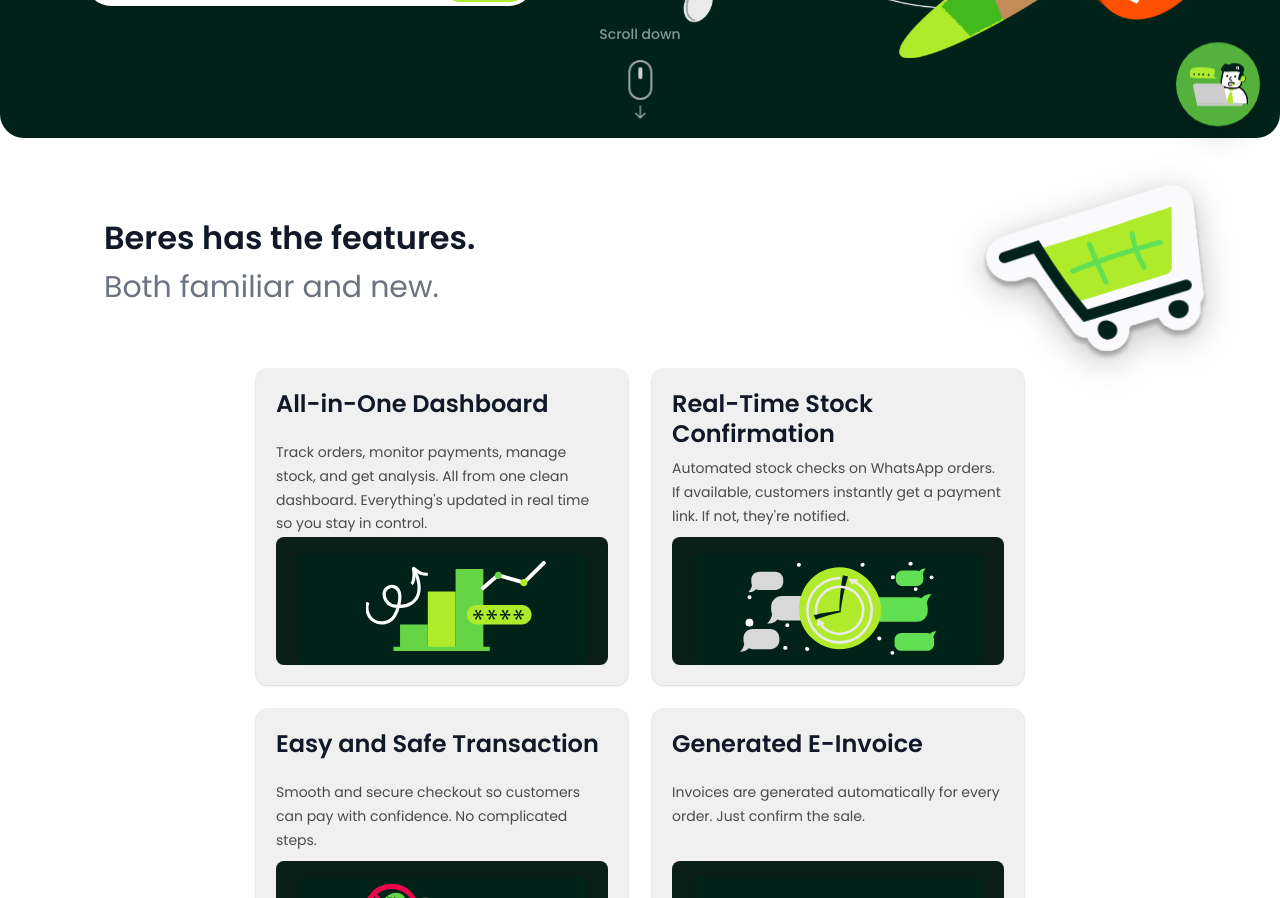
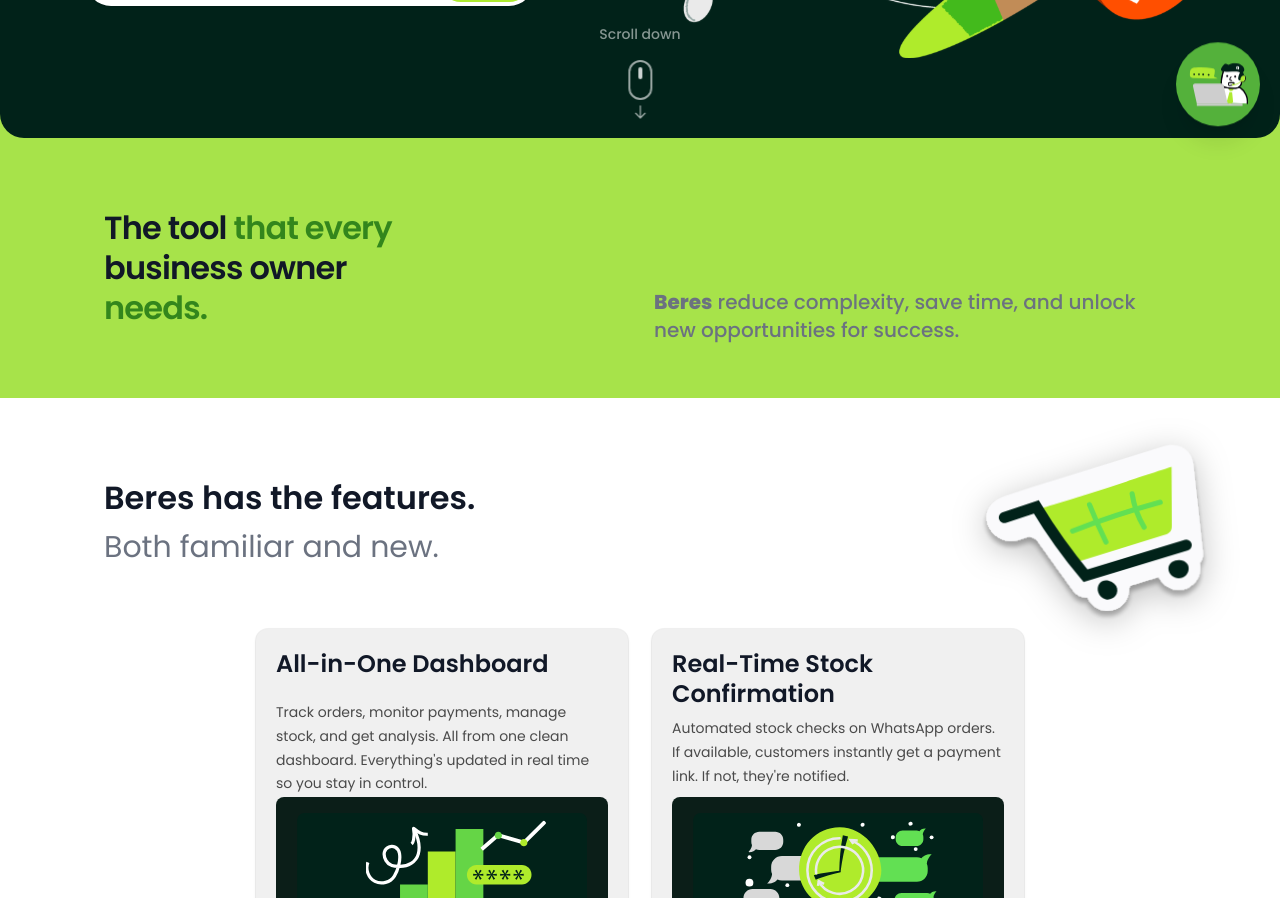
Before and after one commit to nazrinamir/BeresLandingPage, a React (Vite) app in the folder frontend/: page / in a window 1280 px wide. Shown: the part 640-1538 px from the top of the page. Built offline with nearby package versions, Linux system fonts and the light colour scheme.

Commit message:
Add new section

```diff
--- a/frontend/src/App.tsx
+++ b/frontend/src/App.tsx
@@ -13,6 +13,7 @@ import { ToastProvider } from './components/toast/ToastContext';
 import ToastContainer from './components/toast/ToastContainer';
 import BenefitSectionMobile from './BenefitSectionMobile';
 import LoadingScreen from './components/loading/LoadingScreen';
+import SectionDetails from "./Sectiondetails";
 // Add this import for Rive
 import { Rive } from '@rive-app/canvas';
 
@@ -98,9 +99,12 @@ function AppContent() {
       {/* Navigation */}
       <Navbar />
 
-      {/* Hero Section */}
-      <div className="rounded-b-3xl overflow-hidden">
-        <HeroSection isLoading={isLoading} />
+      {/* Hero + Section Details on continuous green background */}
+      <div className="bg-[#A7E34A]">
+        <div className="rounded-b-3xl overflow-hidden">
+          <HeroSection isLoading={isLoading} />
+        </div>
+        <SectionDetails />
       </div>
 
       {/* Features Section */}
--- /dev/null
+++ b/frontend/src/Sectiondetails.tsx
@@ -0,0 +1,31 @@
+// components/SectionDetails.tsx
+"use client";
+export default function SectionDetails() {
+    return (
+        <section className="relative bg-[#A7E34A]">
+            {/* clamp to ~1055px like your first screenshot */}
+            <div className="relative mx-auto max-w-6xl px-6 md:px-10 rounded-tr-[28px] overflow-hidden">
+                <div className="bg-[#A7E34A] md:h-[260px] py-10 md:py-0 flex items-center">
+                    <div className="w-full grid grid-cols-1 md:grid-cols-2 gap-6">
+                        <div className="flex items-center">
+                            <h2 className="text-[#0B1E18] tracking-tight leading-[1.15] text-[28px] md:text-[40px] font-extrabold text-left">
+                                The tool{" "}
+                                <span className="text-[#33861C]">that every</span>{" "}
+                                <br className="hidden md:block" />
+                                {" "}business owner{" "}
+                                <br className="hidden md:block" />
+                                {" "}<span className="text-[#33861C]">needs.</span>
+                            </h2>
+                        </div>
+                        <div className="flex items-center md:justify-center mt-4 md:mt-24">
+                            <p className="text-[#33861C] !text-xl md:text-lg font-medium max-w-[520px] text-left">
+                                <span className="font-extrabold">Beres</span> reduce complexity, save time, and
+                                unlock new opportunities for success.
+                            </p>
+                        </div>
+                    </div>
+                </div>
+            </div>
+        </section>
+    );
+}
```
